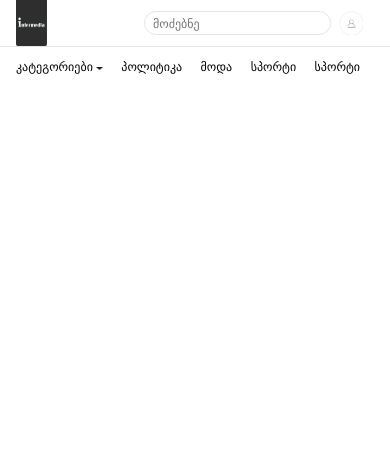
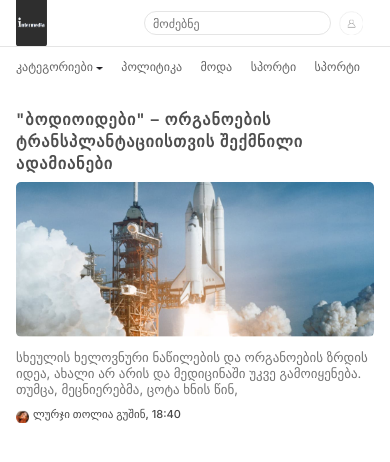
Before and after one commit to dlkokhta/intermedia-react, a React (Vite) app: page / in a window 390 px wide. Shown: the top 462 px of the page. Built offline with nearby package versions, Linux system fonts and the light colour scheme.

Commit message:
Finish mobile version ArticleCardPrimary component

```diff
--- /dev/null
+++ b/src/components/ArticleCardPrimary/ArticleCardPrimary.jsx
@@ -0,0 +1,43 @@
+import styles from "./ArticleCardPrimary.module.css";
+import spaceship from "../../assets/spaceship.png";
+import userImage from "../../assets/userImage.png";
+
+const ArticleCardPrimary = () => {
+  return (
+    <article className={styles.container}>
+      {/* <h2 class="article-1-header-desktop">
+        "ბოდიოიდები" – ორგანოების ტრანსპლანტაციისთვის შექმნილი <br />
+        ადამიანები
+      </h2> */}
+      {/* <div class="article-1-header-desktop-button">მეცნიერება</div> */}
+      <h1>"ბოდიოიდები" – ორგანოების ტრანსპლანტაციისთვის შექმნილი ადამიანები</h1>
+      <div>
+        <img
+          className={styles.spaceshipOne}
+          src={spaceship}
+          alt="spaceship image"
+        />
+      </div>
+      {/* <div class="article-1-desktop-text">
+        სხეულის ხელოვნური ნაწილების და ორგანოების ზრდის იდეა, ახალი არ არის და{" "}
+        <br />
+        მედიცინაში უკვე გამოიყენება. თუმცა, მეცნიერებმა, ცოტა ხნის წინ,
+        გამოაცხადეს, რომ <br />
+        ადამიანის მთელი სხეულის გაზრდა შეუძლიათ.
+      </div> */}
+      <p>
+        სხეულის ხელოვნური ნაწილების და ორგანოების ზრდის იდეა, ახალი არ არის და
+        მედიცინაში უკვე გამოიყენება. თუმცა, მეცნიერებმა, ცოტა ხნის წინ,
+      </p>
+      <div className={styles.userAndPostTime}>
+        <div>
+          <img className={styles.userImage} src={userImage} alt="user image" />
+        </div>
+
+        <h4>ლურჯი თოლია გუშინ, 18:40</h4>
+      </div>
+    </article>
+  );
+};
+
+export default ArticleCardPrimary;
--- /dev/null
+++ b/src/components/ArticleCardPrimary/ArticleCardPrimary.module.css
@@ -0,0 +1,41 @@
+.container {
+  padding-left: 16px;
+  padding-right: 16px;
+}
+
+.container h1 {
+  font-family: inter;
+  font-weight: 600;
+  font-size: 16px;
+  line-height: 22px;
+  letter-spacing: 1px;
+  color: #4e4e4e;
+  margin-bottom: 8px;
+}
+
+.spaceshipOne {
+  width: 100%;
+  margin-bottom: 8px;
+  border-radius: 5px;
+}
+
+.container p {
+  color: #737373;
+  font-size: 13px;
+  margin-bottom: 10px;
+}
+
+.userImage {
+  width: 13px;
+}
+
+.userAndPostTime {
+  display: flex;
+  gap: 4px;
+}
+
+.userAndPostTime h4 {
+  font-size: 11px;
+  font-weight: 500;
+  color: #474747;
+}
--- a/src/components/MobileHeader/MobileHeader.module.css
+++ b/src/components/MobileHeader/MobileHeader.module.css
@@ -57,6 +57,7 @@ nav ul {
   display: flex;
   font-size: 12px;
   justify-content: space-between;
+  color: #636363;
 }
 
 .arrowDropDown {
--- a/src/pages/HomePage/HomePage.jsx
+++ b/src/pages/HomePage/HomePage.jsx
@@ -1,9 +1,10 @@
 import MobileHeader from "../../components/MobileHeader/MobileHeader";
-
+import ArticleCardPrimary from "../../components/ArticleCardPrimary/ArticleCardPrimary";
 const HomePage = () => {
   return (
     <>
       <MobileHeader />
+      <ArticleCardPrimary />
     </>
   );
 };
```
Also changed, not shown: src/assets/spaceship.png (added), src/assets/userImage.png (added).
